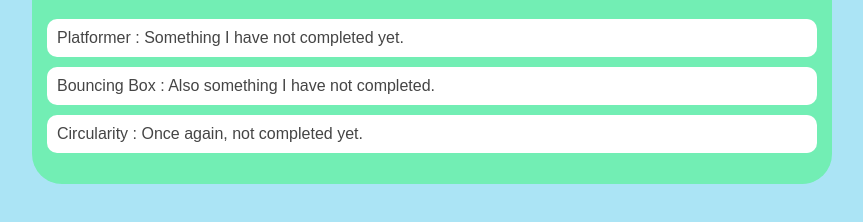
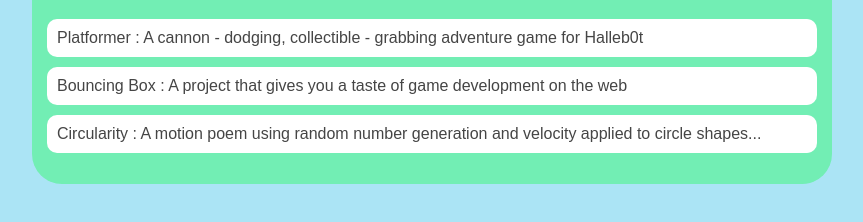
Before and after one commit to RowlandShane/RowlandShane.github.io, a plain HTML site: page portfolio.html in a window 1280 px wide. Shown: the part 182-404 px from the top of the page, without its empty margins (208-1071 px from the left). Drawn offline with Linux system fonts and the light colour scheme.

```diff
--- a/portfolio.html
+++ b/portfolio.html
@@ -97,9 +97,9 @@
             <div class="content">
                 <h1>Portfolio</h1>
                 <ul id="portfolio">
-                    <li><a href="projects/platformer/">Platformer : Something I have not completed yet.</a></li>
-                     <li><a href="projects/bouncing-box/">Bouncing Box : Also something I have not completed. </a></li>
-                    <li><a href="projects/circularity/">Circularity : Once again, not completed yet.</a></li>
+                    <li><a href="projects/platformer/">Platformer : A cannon - dodging, collectible - grabbing adventure game for Halleb0t</a></li>
+                    <li><a href="projects/bouncing-box/">Bouncing Box : A project that gives you a taste of game development on the web </a></li>
+                    <li><a href="projects/circularity/">Circularity : A motion poem using random number generation and velocity applied to circle shapes...</a></li>
                 </ul>
             </div>
         </main>
```
